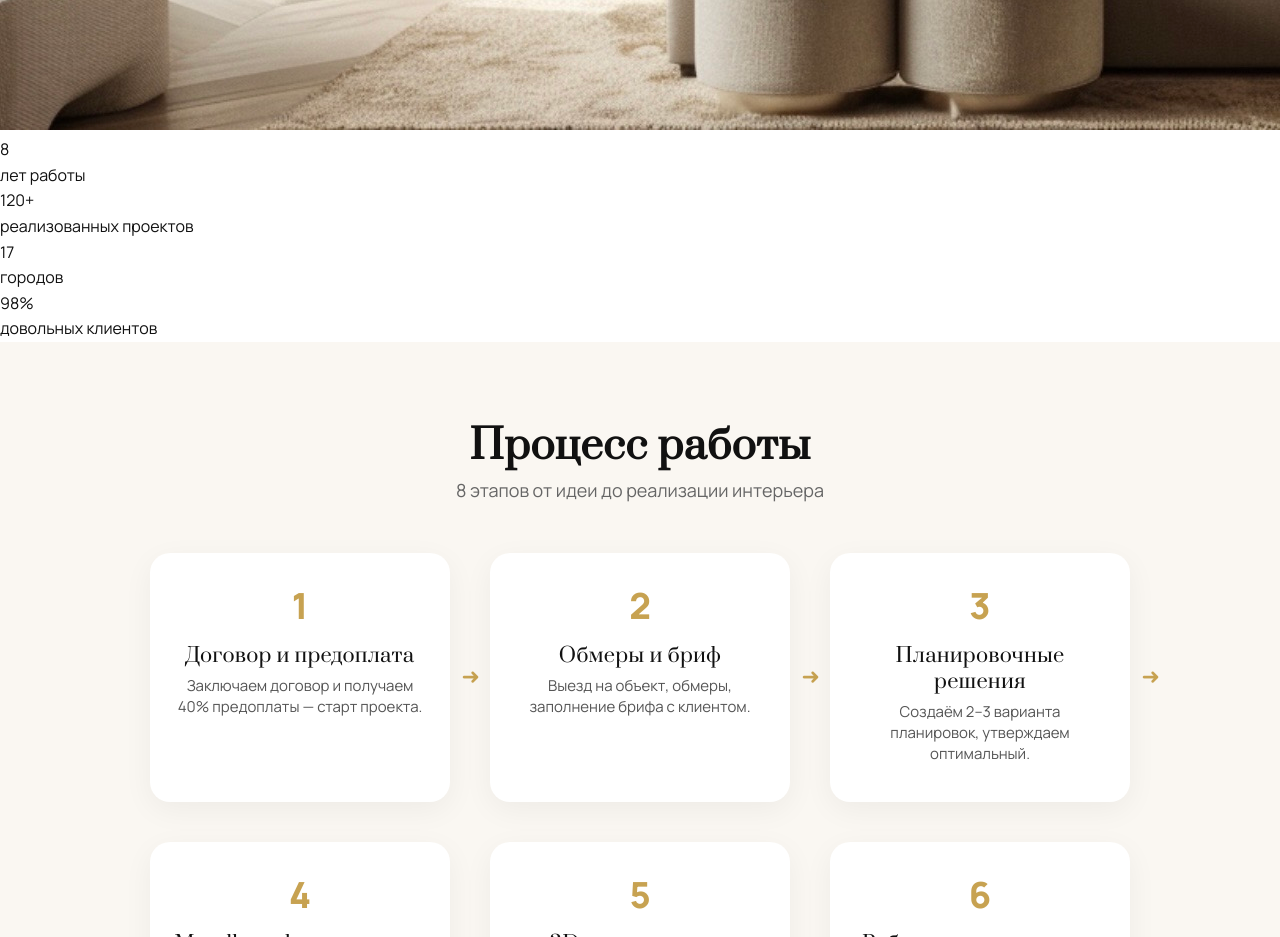
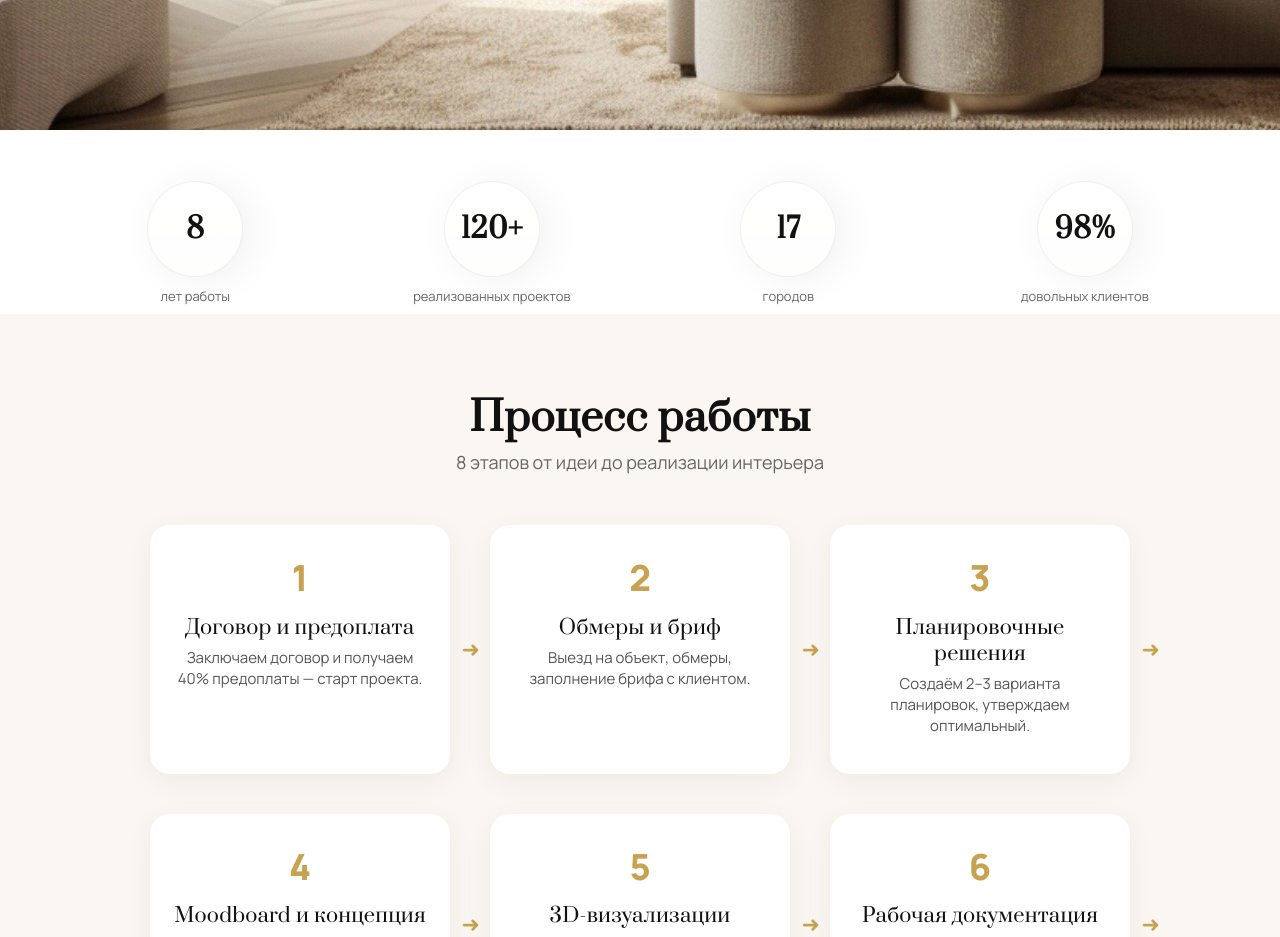
Before and after one commit to ankakisis-cloud/lavea-site, a Next.js app: page / in a window 1280 px wide. Shown: the part 2920-3857 px from the top of the page. Built offline with nearby package versions, Linux system fonts and the light colour scheme.

Commit message:
Update lavea-additions.css

```diff
--- a/styles/lavea-additions.css
+++ b/styles/lavea-additions.css
@@ -171,3 +171,56 @@
   .aboutShell{ padding: 28px 12px 8px; }
   .laveaStats__inner{ grid-template-columns: 1fr; }
 }
+/* === LAVEA · премиальная статистика в кружках (главная / aboutShort) === */
+.aboutStatsLavea {
+  margin: 36px 0 8px;
+}
+.aboutStatsLavea__inner {
+  max-width: 1200px;
+  margin: 0 auto;
+  padding: 8px 16px 0;
+  display: grid;
+  grid-template-columns: repeat(4, 1fr);
+  gap: 18px;
+}
+.aboutStatsLavea__item {
+  display: grid;
+  justify-items: center;
+  align-items: start;
+  gap: 10px;
+  text-align: center;
+}
+.aboutStatsLavea__circle {
+  width: 96px;
+  height: 96px;
+  border-radius: 50%;
+  display: grid;
+  place-items: center;
+  background: radial-gradient(100% 100% at 60% 0%, rgba(255,255,255,.7) 0%, transparent 60%),
+              linear-gradient(180deg, #fff 0%, rgba(255,255,255,.85) 100%),
+              var(--bg-pure, #fbf9f3);
+  border: 1px solid rgba(0,0,0,.06);
+  box-shadow: var(--shadow, 0 8px 32px rgba(0,0,0,.06));
+}
+.aboutStatsLavea__num {
+  font-family: var(--font-heading);
+  font-size: clamp(20px, 3.2vw, 28px);
+  font-weight: 600;
+  letter-spacing: .01em;
+  color: var(--ink, #111);
+}
+.aboutStatsLavea__label {
+  font-size: 13px;
+  line-height: 1.45;
+  color: var(--ink-soft, #666);
+  max-width: 180px;
+}
+
+/* Адаптив */
+@media (max-width: 1024px) {
+  .aboutStatsLavea__inner { grid-template-columns: repeat(4, 1fr); gap: 14px; }
+  .aboutStatsLavea__circle { width: 86px; height: 86px; }
+}
+@media (max-width: 760px) {
+  .aboutStatsLavea__inner { grid-template-columns: repeat(2, 1fr); gap: 16px; }
+}
```
